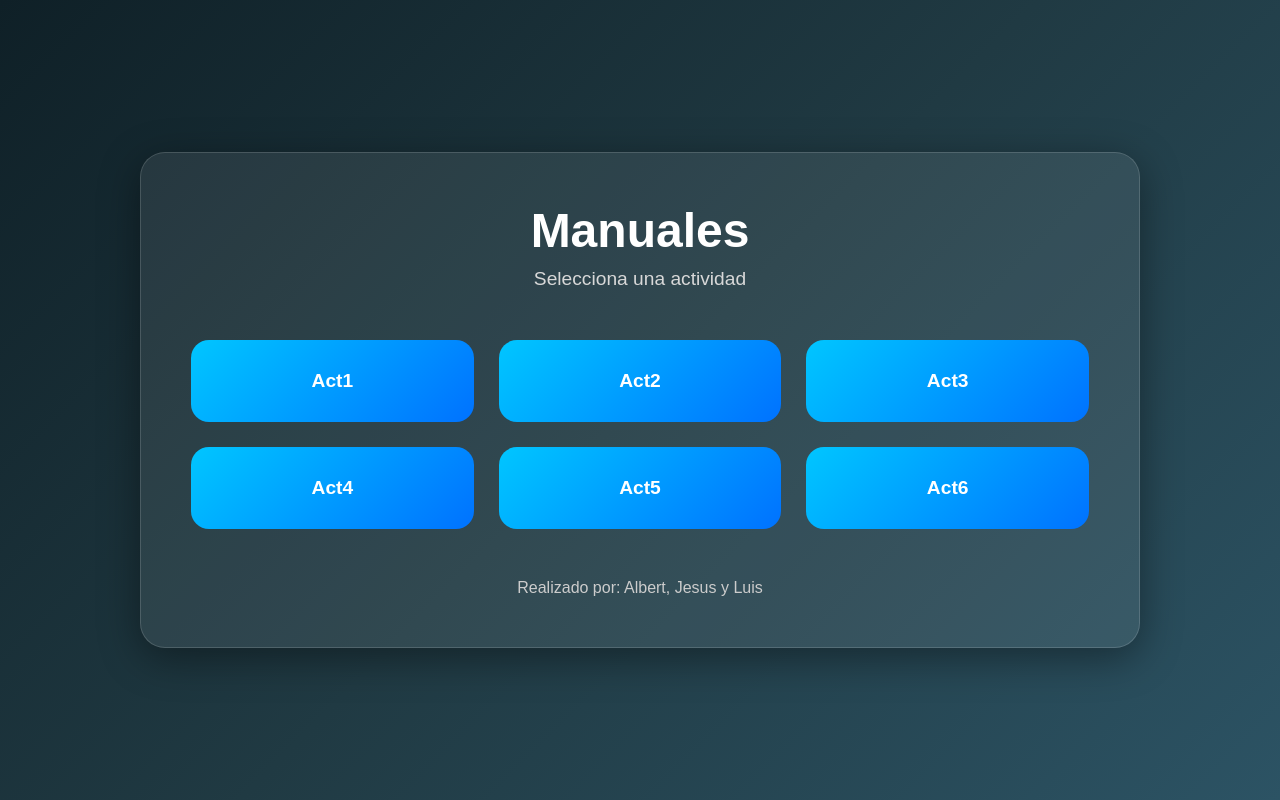
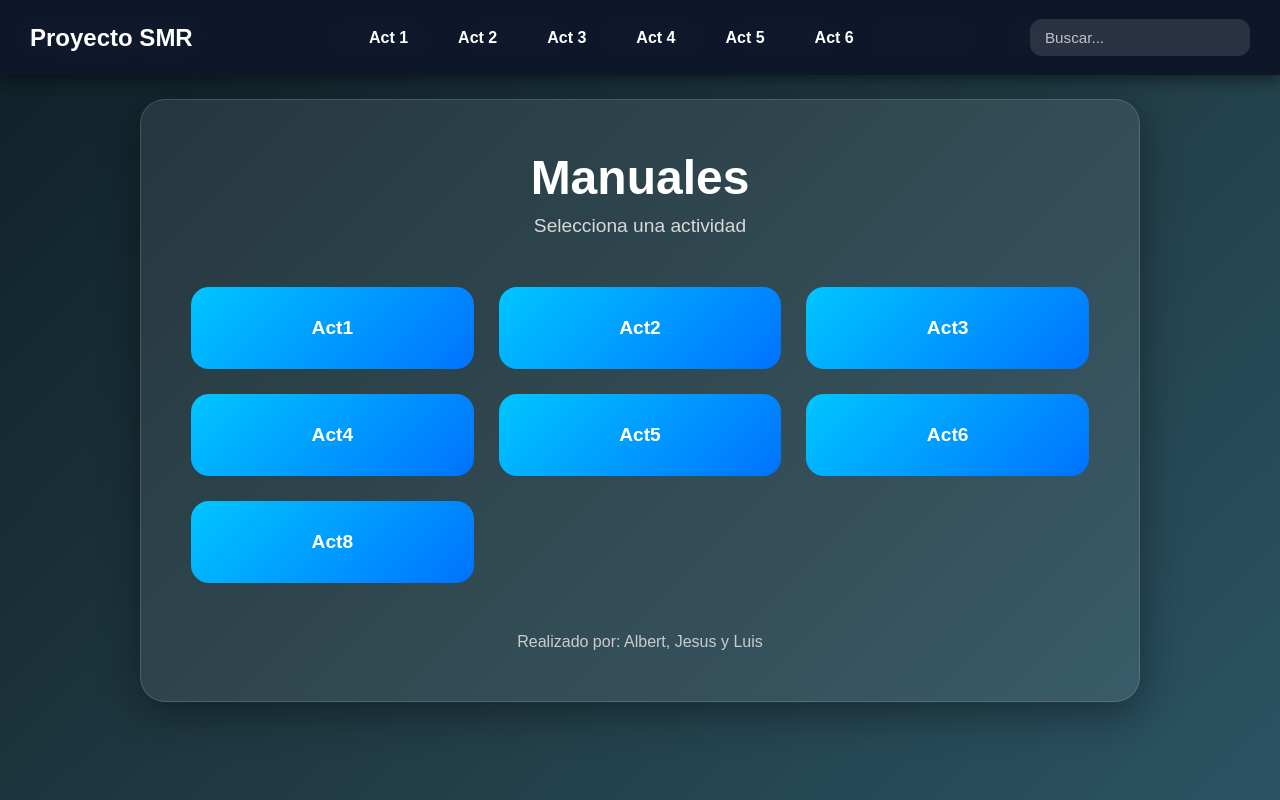
Before and after one commit to luisdelapenahuertes25-droid/Actividad7, a plain HTML site: page index.html in a window 1280 px wide. Drawn offline with Linux system fonts and the light colour scheme.

Commit message:
Add files via upload

```diff
--- a/css/estilo_actividades.css
+++ b/css/estilo_actividades.css
@@ -1,3 +1,83 @@
+/* =========================
+   NAVBAR
+========================= */
+
+.navbar{
+
+    position: fixed;
+
+    top: 0;
+    left: 0;
+
+    width: 100%;
+
+    height: 75px;
+
+    background: rgba(15, 23, 42, 0.96);
+
+    backdrop-filter: blur(10px);
+
+    display: flex;
+
+    justify-content: space-between;
+
+    align-items: center;
+
+    padding: 0 30px;
+
+    z-index: 9999;
+
+    box-shadow: 0 3px 15px rgba(0,0,0,0.3);
+}
+
+/* LOGO */
+.nav-logo{
+
+    color: white;
+
+    font-size: 1.5rem;
+
+    font-weight: bold;
+}
+
+/* MENU */
+.nav-menu{
+
+    display: flex;
+
+    gap: 20px;
+
+    list-style: none;
+}
+
+/* LINKS */
+.nav-menu a{
+
+    text-decoration: none;
+
+    color: white;
+
+    font-weight: bold;
+
+    padding: 10px 15px;
+
+    border-radius: 10px;
+
+    transition: 0.3s;
+}
+
+/* HOVER */
+.nav-menu a:hover{
+
+    background: rgba(255,255,255,0.15);
+}
+
+/* CONTENIDO */
+.main-content{
+
+    margin-top: 120px;
+}
+
 *{
     margin: 0;
     padding: 0;
@@ -162,3 +242,48 @@ h2{
     }
 
 }
+
+/* =========================
+   BOTON DESCARGA PDF
+========================= */
+
+.download-btn{
+
+    display: inline-block;
+
+    margin-top: 25px;
+
+    padding: 18px 30px;
+
+    background: linear-gradient(
+        135deg,
+        #2563eb,
+        #1d4ed8
+    );
+
+    color: white;
+
+    text-decoration: none;
+
+    font-size: 1.1rem;
+
+    font-weight: bold;
+
+    border-radius: 15px;
+
+    transition: 0.3s;
+
+    box-shadow: 0 5px 15px rgba(0,0,0,0.25);
+}
+
+/* HOVER */
+.download-btn:hover{
+
+    transform: translateY(-3px);
+
+    background: linear-gradient(
+        135deg,
+        #3b82f6,
+        #2563eb
+    );
+}
--- a/css/estilo_index.css
+++ b/css/estilo_index.css
@@ -1,3 +1,131 @@
+/* =========================
+   NAVBAR
+========================= */
+
+.navbar{
+
+    position: fixed;
+
+    top: 0;
+    left: 0;
+
+    width: 100%;
+
+    height: 75px;
+
+    background: rgba(15, 23, 42, 0.96);
+
+    backdrop-filter: blur(10px);
+
+    display: flex;
+
+    justify-content: space-between;
+
+    align-items: center;
+
+    padding: 0 30px;
+
+    z-index: 9999;
+
+    box-shadow: 0 3px 15px rgba(0,0,0,0.3);
+}
+
+/* LOGO */
+.nav-logo{
+
+    color: white;
+
+    font-size: 1.5rem;
+
+    font-weight: bold;
+}
+
+/* MENU */
+.nav-menu{
+
+    display: flex;
+
+    gap: 20px;
+
+    list-style: none;
+}
+
+/* LINKS */
+.nav-menu a{
+
+    text-decoration: none;
+
+    color: white;
+
+    font-weight: bold;
+
+    padding: 10px 15px;
+
+    border-radius: 10px;
+
+    transition: 0.3s;
+}
+
+/* HOVER */
+.nav-menu a:hover{
+
+    background: rgba(255,255,255,0.15);
+}
+
+/* =========================
+   BUSCADOR NAVBAR
+========================= */
+
+#searchInput{
+
+    width: 220px;
+
+    padding: 10px 15px;
+
+    border: none;
+
+    border-radius: 12px;
+
+    outline: none;
+
+    font-size: 0.95rem;
+
+    background: rgba(255,255,255,0.12);
+
+    color: white;
+
+    backdrop-filter: blur(10px);
+}
+
+/* PLACEHOLDER */
+#searchInput::placeholder{
+
+    color: rgba(255,255,255,0.7);
+}
+
+/* CONTENIDO */
+.main-content{
+
+    margin-top: 100px;
+}
+
+/* =========================
+   BUSCADOR
+========================= */
+
+.search-container{
+
+    width: 100%;
+
+    display: flex;
+
+    justify-content: center;
+
+    margin-top: 110px;
+
+    margin-bottom: 30px;
+}
+
 *{
     margin: 0;
     padding: 0;
--- a/index.html
+++ b/index.html
@@ -8,6 +8,71 @@
     <link rel="stylesheet" href="css/estilo_index.css">
 </head>
 <body>
+    <!-- NAVBAR -->
+<nav class="navbar">
+
+    <div class="nav-logo">
+        Proyecto SMR
+    </div>
+
+    <ul class="nav-menu">
+
+        <li>
+            <a href="Act1.html">Actividad 1</a>
+        </li>
+
+        <li>
+            <a href="Act2.html">Actividad 2</a>
+        </li>
+
+        <li>
+            <a href="Act3.html">Actividad 3</a>
+        </li>
+
+        <li>
+            <a href="Act4.html">Actividad 4</a>
+        </li>
+
+        <li>
+            <a href="Act5.html">Actividad 5</a>
+        </li>
+
+        <li>
+            <a href="Act6.html">Actividad 6</a>
+        </li>
+        <li>
+            <a href="Act8.html">Actividad 8</a>
+        </li>
+
+    </ul>
+
+</nav>
+<!-- NAVBAR -->
+<nav class="navbar">
+
+    <div class="nav-logo">
+        Proyecto SMR
+    </div>
+
+    <ul class="nav-menu">
+
+        <li><a href="Act1.html">Act 1</a></li>
+        <li><a href="Act2.html">Act 2</a></li>
+        <li><a href="Act3.html">Act 3</a></li>
+        <li><a href="Act4.html">Act 4</a></li>
+        <li><a href="Act5.html">Act 5</a></li>
+        <li><a href="Act6.html">Act 6</a></li>
+
+    </ul>
+
+    <!-- BUSCADOR -->
+    <input
+        type="text"
+        id="searchInput"
+        placeholder="Buscar..."
+    >
+
+</nav>
     <main class="container">
         <h1 class="title">Manuales</h1>
         <p class="subtitle">Selecciona una actividad</p>
@@ -30,6 +95,9 @@
             <button id="btn6" class="page-btn">
                 Act6
             </button>
+            <button id="btn8" class="page-btn">
+                Act8
+            </button>
         </div>
         <footer class="footer">
             Realizado por: Albert, Jesus y Luis
--- a/js/main.js
+++ b/js/main.js
@@ -70,6 +70,18 @@ if(btn6){
 
 }
 
+const btn8 = document.getElementById("btn8");
+
+if(btn8){
+
+    btn8.addEventListener("click", () => {
+
+        window.location.href = "Act8.html";
+
+    });
+
+}
+
 function crearBotonVolver(){
 
     const boton = document.createElement("button");
@@ -93,3 +105,37 @@ if(!document.getElementById("btn1")){
     crearBotonVolver();
 
 }
+
+/* =========================
+   BUSCADOR ACTIVIDADES
+========================= */
+
+const searchInput = document.getElementById("searchInput");
+
+if(searchInput){
+
+    searchInput.addEventListener("keyup", function(){
+
+        const filtro = searchInput.value.toLowerCase();
+
+        const botones = document.querySelectorAll(".page-btn");
+
+        botones.forEach((boton) => {
+
+            const texto = boton.innerText.toLowerCase();
+
+            if(texto.includes(filtro)){
+
+                boton.style.display = "block";
+
+            }else{
+
+                boton.style.display = "none";
+
+            }
+
+        });
+
+    });
+
+}
```
Also changed, not shown: Act8.html (added, +59 -0 lines), 1 other file.
